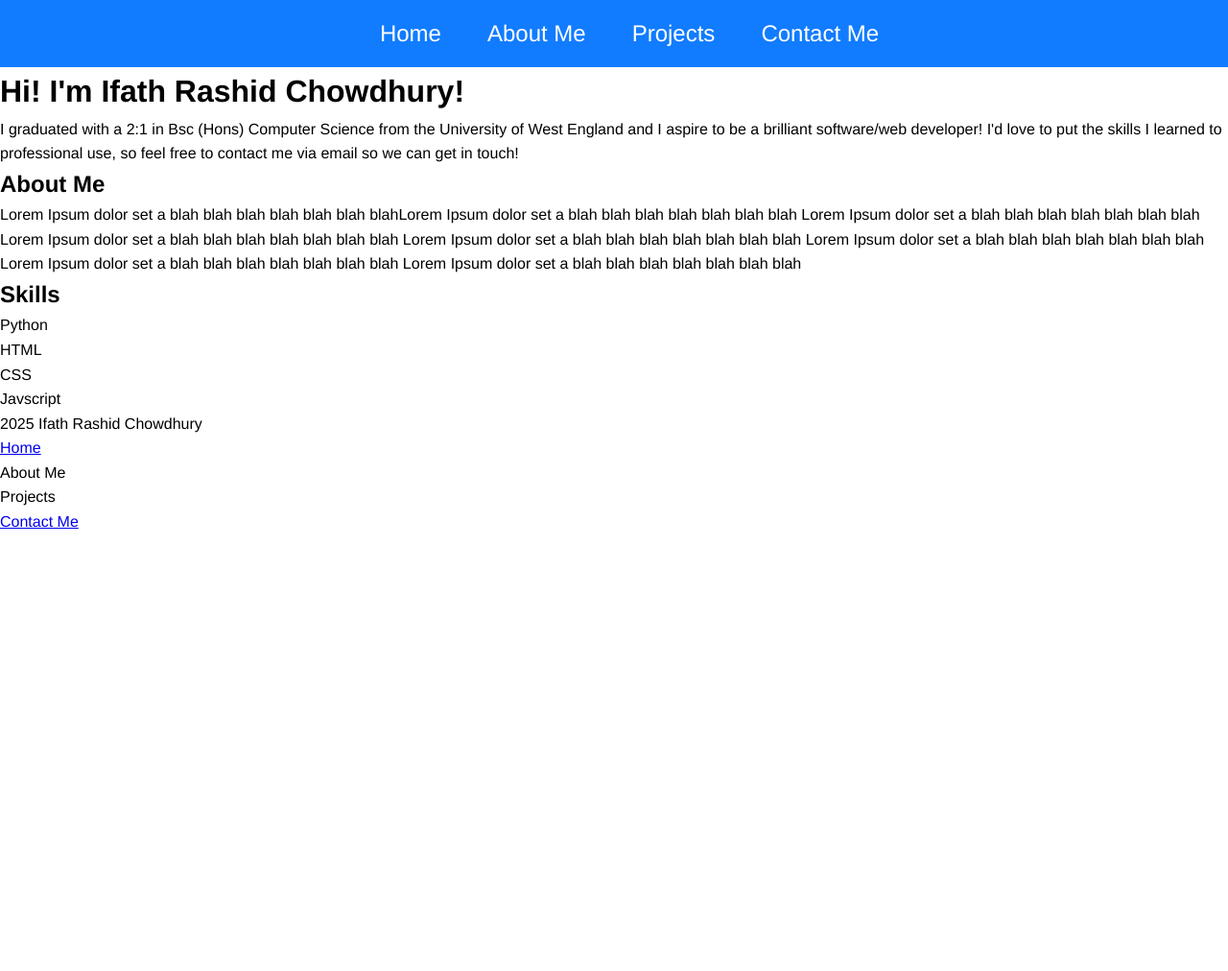
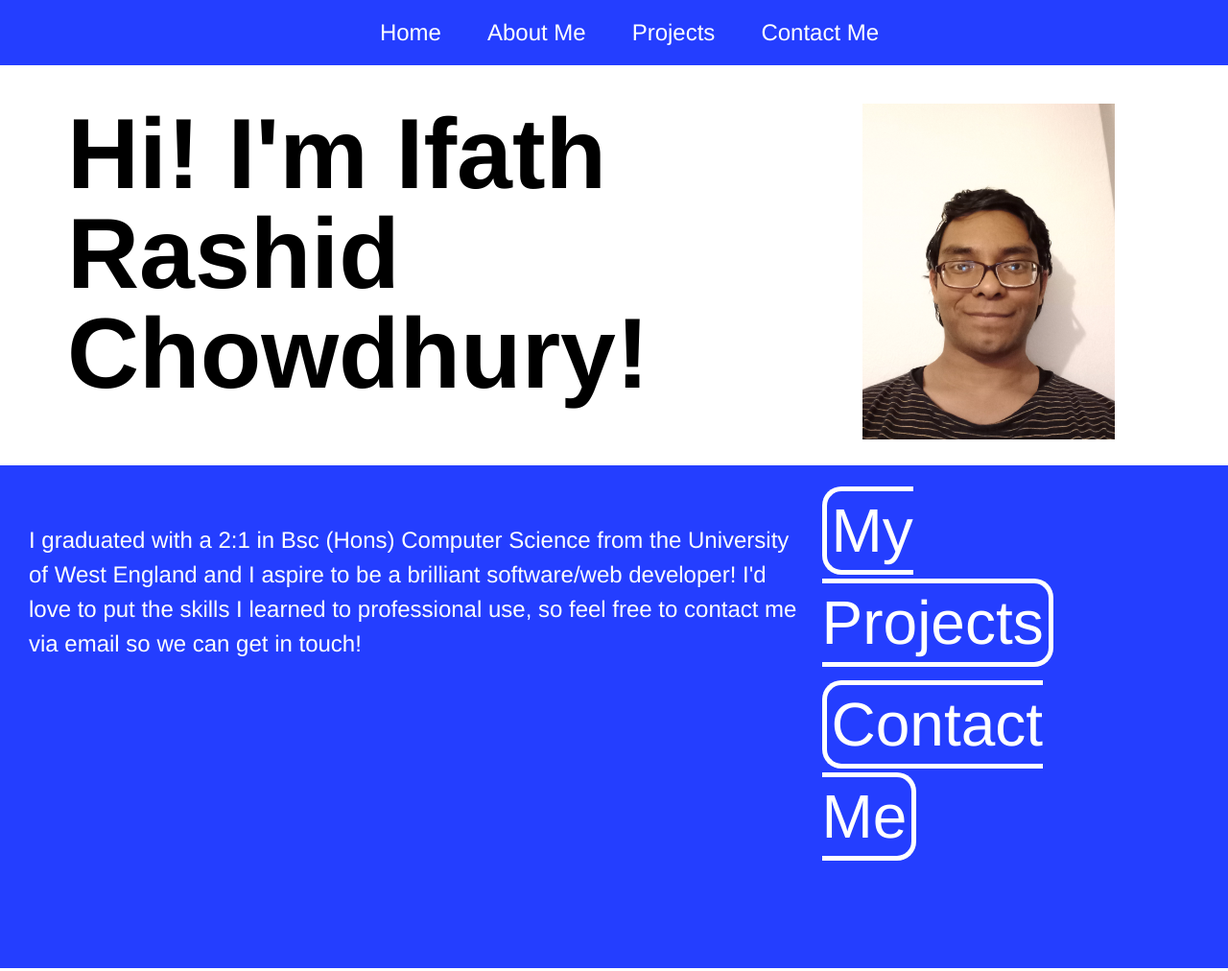
Before and after one commit to Ifath-Chowdhury/Personal-Portfolio, a plain HTML site: page index.html in a window 1280 px wide. Shown: the top 1012 px of the page at 96% size. Before the commit the page ends 800 px from the top, so only its background shows below. Drawn offline with Linux system fonts and the light colour scheme.

Commit message:
Modified navbar styling. Added styling for header and main section

```diff
--- a/index.html
+++ b/index.html
@@ -28,14 +28,36 @@
         </div>
 
         <!--Header section-->
+        <div class="two-column-header">
+            <div class="header-column">
                 <header>
                     <h1>Hi! I'm Ifath Rashid Chowdhury!</h1>
+                </header>
+            </div>
+
+            <div class="header-column">
+                <!--Portrait photo goes here - placeholder image for now-->
+                <img src="images/20230513_212457.jpg"/>
+            </div>
+        </div>
+
+        <!--Main section underneath header-->
+        <div class="main-section">
+            <div class="paragraph">
                 <p>
                     I graduated with a 2:1 in Bsc &#40;Hons&#41; Computer Science from the University of West England and I aspire
                     to be a brilliant software/web developer! I'd love to put the skills I learned to professional use, so feel
                     free to contact me via email so we can get in touch!
                 </p>
-        </header>
+            </div>
+
+            <div class="links">
+                <ul>
+                    <li><a>My Projects</a></li>
+                    <li><a href="contact.html">Contact Me</a></li>
+                </ul>
+            </div>
+        </div>
 
         <!--About section-->
         <div class="two-column-about-section">
--- a/style.css
+++ b/style.css
@@ -6,8 +6,10 @@
 body {
     font-family: 'Franklin Gothic Medium', 'Arial Narrow', Arial, sans-serif;
     background-color: white;
-    line-height: 1.6;
+    line-height: 1.5;
 }
+
+/*Navigation styling*/
 
 .nav-container {
     position: sticky;
@@ -15,7 +17,7 @@ body {
     left: 0;
     width: 100%;
     z-index: 1000;
-    background-color: rgb(17, 124, 255);
+    background-color: rgb(36, 62, 255);
     padding: 1rem;
 }
 
@@ -38,7 +40,79 @@ body {
 
 .navbar a:hover {
     background-color: aliceblue;
-    color: black;
-    border-bottom: 5px solid black;
+    color: rgb(36, 62, 255);
+    border-bottom: 5px solid rgb(36, 62, 255);
     font-size: 1.6rem;
+    /*text-decoration: underline;*/
 }
+
+/*Header styling*/
+
+.two-column-header {
+    display: flex;
+    justify-content: space-between;
+    margin-top: 40px;
+    margin-left: 70px;
+    margin-right: 0px;
+    margin-bottom: 20px;
+}
+
+.header-column {
+    flex-basis: 48%;
+}
+
+.header-column h1 {
+    font-size: 6.5rem;
+    line-height: 1;
+}
+
+.header-column img {
+    height: 350px;
+    width: auto;
+    margin-left: 200px;
+}
+
+.main-section {
+    display: flex;
+    justify-content: space-between;
+    background-color: rgb(36, 62, 255);
+    padding-bottom: 100px;
+    color: white;
+}
+
+.paragraph {
+    margin-top: 60px;
+    margin-left: 30px;
+    margin-right: 20px;
+    font-size: 1.5rem;
+    flex-basis: 65%;
+}
+
+.links {
+    margin-top: 20px;
+    margin-right: 80px;
+}
+
+.links ul {
+    list-style: none;
+}
+
+.links li {
+    margin-bottom: 10px;
+}
+
+.links a{
+    color: white;
+    text-decoration: none;
+    font-size: 4rem;
+    flex-basis: 32%;
+    border: 5px solid white;
+    border-radius: 20px;
+    padding: 5px;
+    transition: color 0.35s ease-in-out, background-color 0.35s ease-in-out;
+}
+
+.links a:hover {
+    color: rgb(36, 62, 255);
+    background-color: white;
+}
```
Also changed, not shown: images/20230513_212457.jpg (added). Lines whose indentation alone changed are shown as unchanged.
